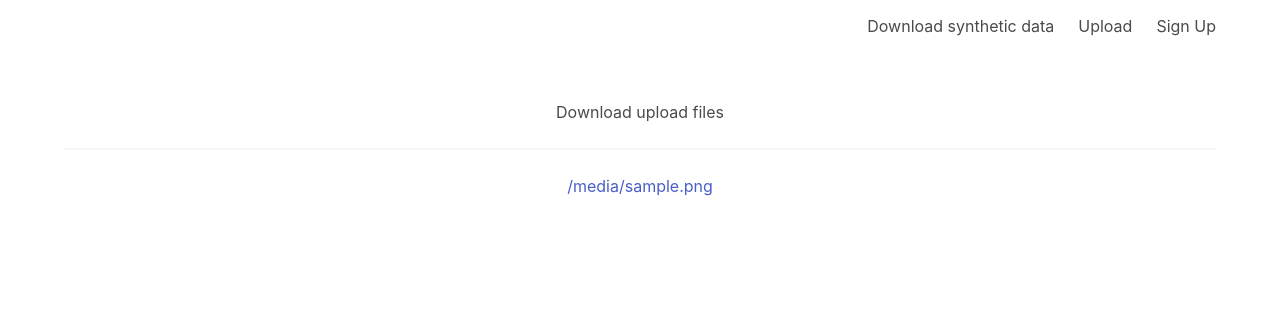
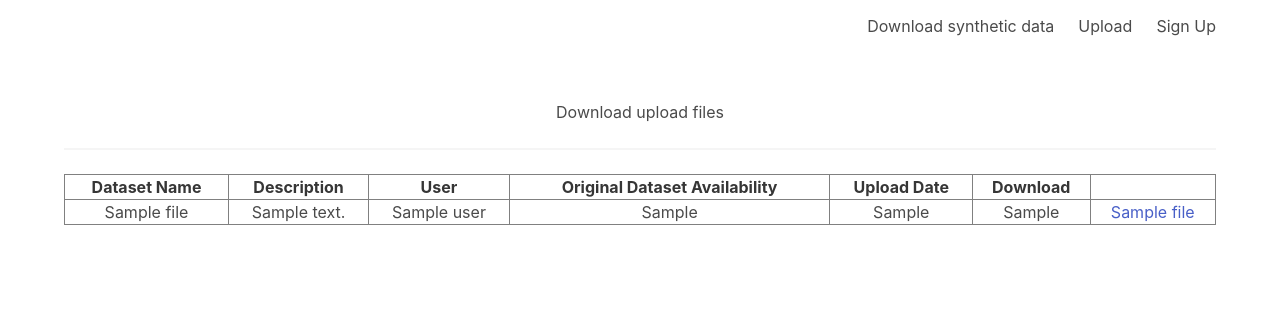
Before and after one commit to Francesc0rtu/SyntheticDataPlatform, a Flask app: template templates/list.html in a window 1280 px wide. Shown: the top 312 px of the page. Run offline with Flask 2, Linux system fonts and the light colour scheme; the template is opened without the code that fills it: most values are stand-ins (such as "Sample title", 1, 10 or a date in 2020); parts of the project's set-up code (start-up, migrations or seed data) failed here and were passed over; some libraries are stand-ins or nearby versions.

Commit message:
add download page

```diff
--- a/main.py
+++ b/main.py
@@ -9,7 +9,7 @@ from werkzeug.urls import url_parse
 from werkzeug.utils import secure_filename
 
 #import src module
-from src.database import Database
+from src.database import Database, ListOfdatasets
 from src.util import check_user_exist, zip_and_move
 from src.form import Login, Register, Upload
 from src.core import generate_synthetic_data
@@ -145,29 +145,33 @@ def upload():
 
 
 # * Download page
-@app.route('/download/<path:filename>', methods=['GET'])
-def download(filename):
+@app.route('/download/<path:data_id>', methods=['GET'])
+def download(data_id):
     """Download a file."""
-    logging.info('Downloading file= [%s]', filename)
-    logging.info(app.root_path)
-    full_path = os.path.join(app.root_path, DOWNLOAD_FOLDER)
-    logging.info(full_path)
+    full_path = database.get_output_data(id=data_id)
+    filename = full_path.split('/')[-1]
+    full_path = full_path.split(filename)[0]
+
     return send_from_directory(full_path, filename, as_attachment=True)
 
+# * Download page
+@app.route('/downloadInput/<path:data_id>', methods=['GET'])
+def downloadInput(data_id):
+    """Download a file."""
+    full_path = database.get_input_dataset_from_output_id(id=data_id)
+    filename = full_path.split('/')[-1]
+    full_path = full_path.split(filename)[0]
+
+    return send_from_directory(full_path, filename, as_attachment=True)
 
 # http://localhost:5000/files
 @app.route('/files', methods=['GET'])
 def list_files():
     """Endpoint to list files."""
-    logging.info('Listing already uploaded files from the upload folder.')
-    upf = []
-    for filename in os.listdir(DOWNLOAD_FOLDER):
-        path = os.path.join(DOWNLOAD_FOLDER, filename)
-        if os.path.isfile(path):
-            upf.append(filename)
+    files = ListOfdatasets(database).get_dicts()
 
     # return jsonify(uploaded_files)
-    return render_template('list.html', files=upf)
+    return render_template('list.html', list_of_files_info=files)
 
 @app.route('/documentation', methods=['GET'])
 def documentation():
--- a/src/core.py
+++ b/src/core.py
@@ -5,7 +5,7 @@ import shutil
 import os
 
 
-def generate_synthetic_data(filename):
+def generate_synthetic_data(filename, description, input_openess):
     '''From filename the function generates a synthetic dataset and upload the input and the output dataset in the database.
     All the local data are deleted after the process.
     '''
@@ -34,8 +34,8 @@ def generate_synthetic_data(filename):
 
     # Load the result into the database
     db = Database()
-    db.load_input_data(filename)
-    db.load_output_data("Synt:" + filename, filename)
+    db.load_input_data(filename, description, input_openess)
+    db.load_output_data("Synt:" + filename, base_dataset_availability=input_openess, description=description)
 
     # Delete the input dataset
     os.remove("DATA/input/" + filename)
--- a/src/form.py
+++ b/src/form.py
@@ -1,7 +1,7 @@
 from flask_wtf import FlaskForm
-from wtforms import MultipleFileField, StringField, SubmitField, PasswordField, validators
+from wtforms import TextAreaField, SelectField, SelectMultipleField, MultipleFileField, StringField, SubmitField, PasswordField, validators
 from wtforms.validators import DataRequired
-
+from wtforms.widgets import TextArea
 
 
 class Login(FlaskForm):
@@ -29,4 +29,6 @@ class Register(FlaskForm):
 class Upload(FlaskForm):
     files = MultipleFileField('Upload File')
     dataset_name = StringField('Dataset Name', validators=[DataRequired()])
+    description = TextAreaField('Description', widget=TextArea())
+    openess = SelectField('Availability', choices=[('open', 'Open'), ('close', 'Private')], validators=[DataRequired()])
     submit = SubmitField('Upload')
--- a/templates/list.html
+++ b/templates/list.html
@@ -8,12 +8,43 @@
     <body>
         <h1>Download upload files</h1>
         <hr>
-        <ul>
+            <table style="width:100%", border="1">
+                <tr>
+                    <th>Dataset Name</th>
+                    <th>Description</th>
+                    <th>User</th>
+                    <th>Original Dataset Availability</th>
+                    <th>Upload Date</th>
+                    <th>Download</th>
+                </tr>
+                {% for file in list_of_files_info %}
+                    <tr>
+                        <td> {{ file.Dataset_Name }} </td>
+                        <td> {{ file.Description }} </td>
+                        <td> {{ file.User }} </td>
+                        {% if file.Base_Dataset == "Open" %}
+                            <td> <a href="{{ url_for('downloadInput', data_id=file.Dataset_id) }}">{{ file.Base_Dataset }}</a> </td>
+                        {% else %}
+                            <td> {{ file.Base_Dataset }} </td>
+                        {% endif %}
+                        <td> {{ file.Base_Dataset }} </td>
+                        <td> {{ file.Upload_Data}} </td>
+                        <td> <a href="{{ url_for('download', data_id=file.Dataset_id) }}">{{ file.Dataset_Name }}</a> </td>
+                    </tr>
+                {% endfor %}
+            </table>
+    </body>
+
+
+
+
+
+        <!-- <ul>
             {% for file in files %}
             <li><a href="{{ url_for('download', filename=file) }}">{{ file }}</a></li>
             {% endfor %}
         </ul>
     </body>
-</html>
+</html> -->
 
 {% endblock %}
```
Also changed, not shown: src/database.py (+69 -14 lines), templates/upload.html (+7 -3 lines), 1 other file.
